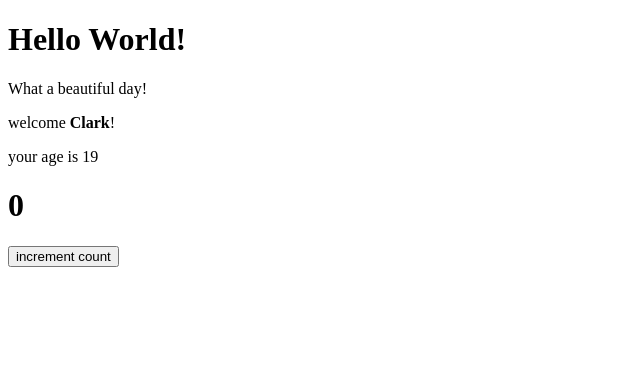
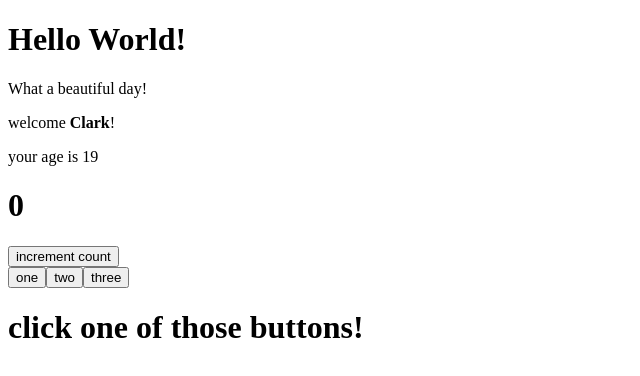
Before and after one commit to karimhaj/react-exercises, a React (Create React App) app in the folder my-app/: page / in a window 1280 px wide. Shown: the top 376 px of the page, without its empty margins (0-640 px from the left). Built offline with nearby package versions, Linux system fonts and the light colour scheme.

Commit message:
complete exercise 3 of events

```diff
--- a/my-app/src/Counter.js
+++ b/my-app/src/Counter.js
@@ -28,6 +28,7 @@ export default class Counter extends React.Component{
         return (<div>
             <CounterDisplay count= {this.state.count} />
             <ClickCounter increment= {this.handleCounterIncrement}/>
+            <ClickTracker />
         </div>
         )
     }
@@ -47,3 +48,26 @@ render(){
     return <button onClick = {this.props.increment}>increment count</button>
 }
 }
+
+export class ClickTracker extends React.Component{
+
+    buttonEventHandler= (event) =>{
+        this.setState(state=>{
+            return {name: event.target.className}
+        })
+
+    }
+
+    state = {
+        name: 'click one of those buttons!'
+    }
+
+    render() {
+        return (<div>
+            <button className='one' onClick={this.buttonEventHandler}>one</button>
+            <button className='two' onClick={this.buttonEventHandler}>two</button>
+            <button className='three' onClick={this.buttonEventHandler}>three</button>
+            <h1>{this.state.name}</h1>
+        </div>)
+    }
+}
```
